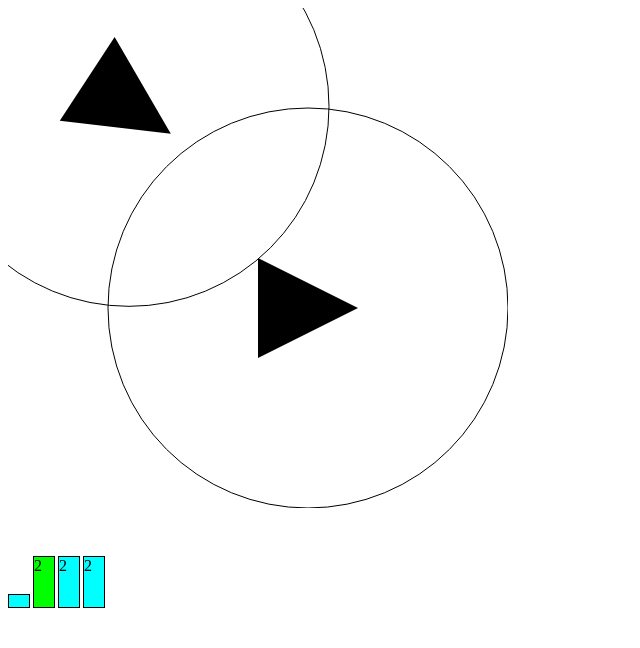
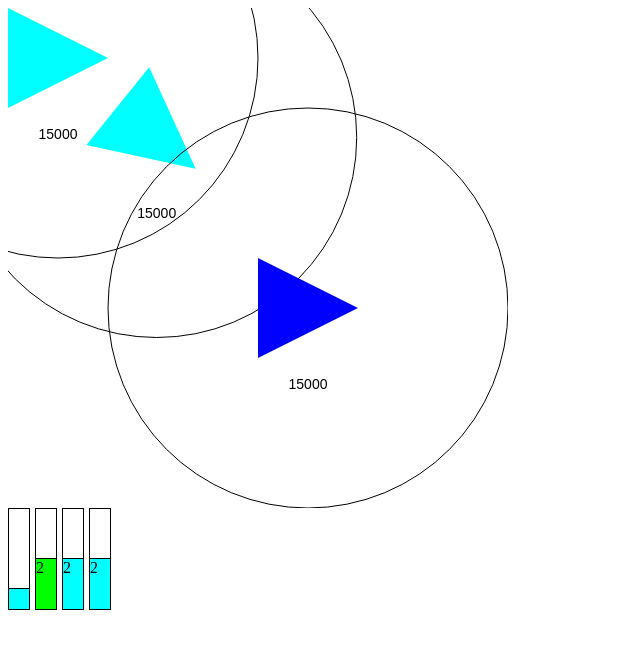
Before and after one commit to vitorreus/DayOfSagittarius, a website: page index.html in a window 1280 px wide. Shown: the whole page, without its empty margins (0-640 px from the left). Drawn offline with Linux system fonts and the light colour scheme.

Commit message:
Damage works

```diff
--- a/css/style.css
+++ b/css/style.css
@@ -14,10 +14,12 @@
 	width:20px;
 	position: relative;
 	margin-right: 5px;
+	border:1px solid black;
 }
 
 #energy div div div {
 	background:cyan;
-	border:1px solid black;
+	border:none;
+	border-top: 1px solid black;
 	 position: absolute; bottom: 0; left: 0;
 }
--- a/js/Fleet.js
+++ b/js/Fleet.js
@@ -9,6 +9,9 @@ Fleet = Transform.extend({
 	weaponsRange:200,
 	weaponAngle:10,//in deg
 	attacking:false,
+	isAttacking:false,
+	inRange:null,
+	fleetNumberText:null,
 	init:function(){
 		this._super();
 		this.subSystems = new SubsystemHandler();
@@ -31,7 +34,11 @@ Fleet = Transform.extend({
 	},
 	FixedUpdate:function(){
 		this.attackLine.graphics.clear();
+		this.inRange = [];
 		this._super();
+		this.attackNearest(this.inRange);
+
+
 		/*this.transform.x+= 1;
 		this.transform.y+= 1;  */
 		this.engine.maxSpeed = this.subSystems.getRelativeEnergyLevel("engine");
@@ -40,22 +47,55 @@ Fleet = Transform.extend({
  		if (this.engine.active && !this.attacking){
  			this.lookAt(this.engine.goal)
  		}
- 		//TODO: Change on colisoinLeave
+ 		//TODO: Change on colisoinLeave;
+ 		this.isAttacking=this.attacking;
  		this.attacking = false;
+ 		this.fleetNumberText.x = this.transform.x;
+ 		this.fleetNumberText.y = this.transform.y+70;
+ 		this.fleetNumberText.text = Math.floor(this.ships);
+ 		if (this.ships <= 0) this.die();
+	},
+	die:function(){
+
+	},
+	attackNearest:function(otherFleets){
+		var nearest = null;
+		var minDistance = 0;
+
+		for (var i = 0; i < otherFleets.length;i++){
+			var distance = this.getPosition().subtract(otherFleets[i].getPosition()).length();
+			if (nearest === null || distance < minDistance){
+				minDistance = distance;
+				nearest = otherFleets[i];
+			}
+		}
+		if (nearest)
+			this.attack(nearest);
+
+	},
+	receiveDamage:function(dam){
+		this.ships -= (dam-2*dam*this.subSystems.getRelativeEnergyLevel("shield")/3)/1000;
 	},
 	attack:function(otherFleet){
 		this.attacking = true;
+		if (  this.subSystems.nextEnergyLevel("weapon") > 1){ //if we have energy to fire
 			var angle = radToDeg(this.getDirection().angleTo(otherFleet.getPosition().subtract(this.getPosition())));
 			if (angle > this.weaponAngle/2){
-			this.lookAt(otherFleet.getPosition());
+				var distance = otherFleet.getPosition().subtract(this.getPosition()).length();
+				this.lookAt(otherFleet.getPosition().add(otherFleet.getSpeed().multiply(700/(distance+1))));
 			}
 
 			if (angle <= this.weaponAngle){
+
+
 					this.attackLine.graphics.beginStroke("#F00");
 					this.attackLine.graphics
 							.moveTo(this.transform.x+10,this.transform.y+10)//+10 just to diferentiate attacking from attackers
-					.lineTo(otherFleet.transform.x, otherFleet.transform.y )
+							.lineTo(otherFleet.transform.x, otherFleet.transform.y );
+					otherFleet.receiveDamage(this.subSystems.getRelativeEnergyLevel("weapon")*this.ships);
+
 			}
+		}else{this.attacking = false;}
 	},
 	moveTo:function(pos){
 		console.log(pos);
@@ -72,7 +112,7 @@ Fleet = Transform.extend({
 		this.transform.y = 50;
 		this.transform.owner = this;
 
-		this.transform.graphics.beginFill("#000000");
+		this.transform.graphics.beginFill(this.parent.color);
 		//this.transform.graphics.drawCircle(0,0,50);
 
 		var fleetSize = 50;
@@ -88,6 +128,15 @@ Fleet = Transform.extend({
 		stage.addChild(this.attackLine);
 
 
+		//this.fleetNumberText = new createjs.Text("Hello World", "bold 86px Arial", "#ff7700");
+		this.fleetNumberText = new createjs.Text(this.ships,"14px Arial");
+		this.fleetNumberText.textAlign = "center"
+		stage.addChild(this.fleetNumberText);
+
+	},
+	Destroy:function(){
+		this._super();
+		//this.scene.removeChild(this.tran);
 	},
 	handleClick:function (event){
 		//this should be someting with input
@@ -106,9 +155,13 @@ Fleet = Transform.extend({
 
 	},
 	OnCollisionStay:function(collisionInfo ){
+		//just add to list, and afterwards find the nearest to atack
+		if (collisionInfo.collider instanceof PointCollider){
 			//TODO: filter only enemies
-		if (collisionInfo.collider instanceof PointCollider){
-			this.attack(collisionInfo.gameObject);
+			if (collisionInfo.gameObject.parent != this.parent){ //if its other player
+				//this.attack(collisionInfo.gameObject);
+				this.inRange.push(collisionInfo.gameObject);
+			}
 		}
 	}
 
--- a/js/IAPlayer.js
+++ b/js/IAPlayer.js
@@ -5,6 +5,8 @@ IAPlayer  = Player.extend({
 		setTimeout(function(obj){return function (){obj.randomMove()}}(this),Math.random()*500+500);
 	},
 	randomMove:function(){
+		this.selectNone();
+		this.selectFleet(this.GetChild(Math.floor(Math.random()*this.childCount())));
 		this.moveFleets(new Vector(Math.random()*500,Math.random()*500));
 		setTimeout(function(obj){return function (){obj.randomMove()}}(this),Math.random()*3000+3000)
 	}
--- a/js/Player.js
+++ b/js/Player.js
@@ -1,12 +1,19 @@
 Player = Node.extend({
 	selectedFleets:null,
-	init:function(){
+	color:"#000",
+	init:function(color){
 		this._super();
 		this.selectedFleets = [];
+		if (color){
+			this.color = color;
+		}
 
 	},
 	selectFleet:function(fleet){
 		this.selectedFleets.push(fleet);
+	},
+	selectNone:function(){
+		this.selectedFleets = [];
 	},
 	moveFleets:function(pos){
 		for (var i = 0 ; i < this.selectedFleets.length; i++){
--- a/js/Subsystem.js
+++ b/js/Subsystem.js
@@ -42,9 +42,9 @@ SubsystemHandler = Class.extend({
 			},
 
 			energyUsageByLevel:{ /*up to 4*/
-				shield:.03, //0.03 is good, because power regenerates on lvl 3, but very slowly
-				weapon:20, //TODO:this is instant..
-				engine:.03 //TODO:this is only used when moving..
+				shield:.1/6, //.1/6 because it remais stable at 2/2/2
+				weapon:.1/6, //TODO:this is instant..
+				engine:.1/6 //TODO:this is only used when moving..
 			},
 		}
 	},
@@ -65,6 +65,7 @@ SubsystemHandler = Class.extend({
 			this.setEnergyBacklog(subSystem, 0);
 			//this will provide the "best try" for the energy, decaying 1 lvl until zero, trying to suply the subsystem
 			if (this.subSystems.energyLevel[subSystem] == 0) continue;
+			//if (subSystem == "weapon" && this.nextEnergyLevel(subSystem) < 0) continue;
 			while(this.nextEnergyLevel(subSystem) < 0){
 				//TODO:save the user-defined level, so we can return to it once power is back
 				//also we wont change the lvl of the weapon, we just wont fire
@@ -96,7 +97,7 @@ SubsystemHandler = Class.extend({
 				return this.parent.engine.active || this.parent.rotationEngine.active;
 				break;
 			case "weapon":
-				return false; //should look more deeply into this
+				return this.parent.isAttacking; //should look more deeply into this
 				break;
 			default:return true;
 		}
--- a/js/app.js
+++ b/js/app.js
@@ -2,10 +2,11 @@ var stage;
 var debugPhysics = true;
 function handleComplete(){
 
-	var enemy = new IAPlayer();
+	var enemy = new IAPlayer("#0FF");
 	enemy.selectFleet(enemy.construct(Fleet) );
+	enemy.construct(Fleet) ;
 
-	var player = new HumanPlayer();
+	var player = new HumanPlayer("#00F");
 	var fleet1 = player.construct(Fleet);
 
 	player.selectFleet(fleet1);
--- a/js/scripts/Node.js
+++ b/js/scripts/Node.js
@@ -12,6 +12,21 @@ var Node = Class.extend({
 	init:function(){
 		this.objects = [];
 		this.components ={};
+	},
+	childCount:function(){
+		return this.objects.length;
+	},
+	GetChild:function(i){
+		return this.objects[i];
+	},
+	RemoveChild:function(obj){
+		var index =  this.objects.indexOf(obj);
+		this.objects.splice(index,1);
+	},
+	Destroy:function(){
+		if (this.parent){
+	    	this.parent.RemoveChild(this)
+	    }
 	},
 	draw:function(arg){ //TODO:Deprecated, using CreateJS now
 		for (var i = 0; i < this.objects.length ; i ++){
--- a/js/scripts/Transform.js
+++ b/js/scripts/Transform.js
@@ -1,12 +1,24 @@
 Transform = Node.extend({
 
 	transform:null,
+	_speed :null,
 	init:function(){
+		this._speed = new Vector(0,0,0);
 		this._super();
 		this.transform = new createjs.Shape();
+
 	},
 	getPosition:function(){
 		return new Vector(this.transform.x,this.transform.y);
+	},
+	getSpeed:function(){
+		//TODO:Fix this
+		return this._speed;
+	},
+	FixedUpdate:function(){
+		var pos = this.getPosition();
+		this._super();
+		this._speed=  this.getPosition().subtract(pos);
 	},
 	getDirection:function(){
 		var deg = this.transform.rotation;
```
Lines whose indentation alone changed are shown as unchanged.
